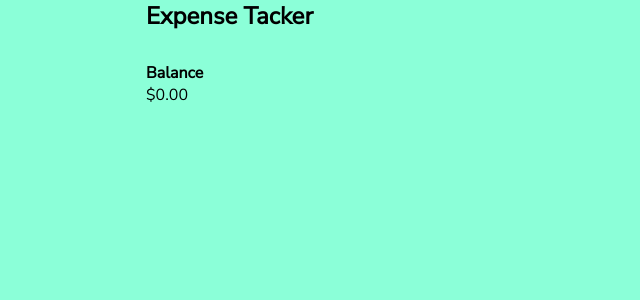
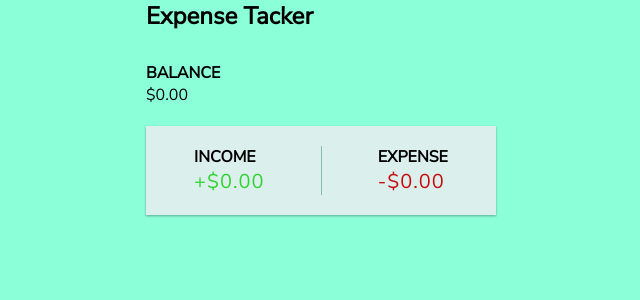
Before and after one commit to amadi5892/Expense-Tracker, a React (Create React App) app: page / in a window 1280 px wide. Shown: the top 300 px of the page, without its empty margins (319-959 px from the left). Built offline with nearby package versions, Linux system fonts and the light colour scheme.

Commit message:
created income-expense component

```diff
--- a/src/App.js
+++ b/src/App.js
@@ -1,5 +1,6 @@
 import Header from './components/header.components';
 import Balance from './components/Balance/balance.component';
+import IncomeExpense from './components/IncomeExpense/IncomeExpense.component';
 
 import './App.css';
 
@@ -9,6 +10,7 @@ function App() {
       <Header />
       <div className="container">
         <Balance />
+        <IncomeExpense />
       </div>
     </div>
   );
--- /dev/null
+++ b/src/components/IncomeExpense/IncomeExpense.component.jsx
@@ -0,0 +1,24 @@
+import React from 'react'
+import './IncomeExpense.styles.css';
+
+const IncomeExpense = () => {
+  return (
+    <div className='incomeExpense-container' >
+        <div>
+            <h4>
+                Income
+            </h4>
+            <span className='money plus' >+$0.00</span>
+        </div>
+        <div className='divider' ></div>
+        <div >
+            <h4>
+                Expense
+            </h4>
+            <span className='money minus' >-$0.00</span>
+        </div>
+    </div>
+  )
+}
+
+export default IncomeExpense
--- /dev/null
+++ b/src/components/IncomeExpense/IncomeExpense.styles.css
@@ -0,0 +1,36 @@
+:root {
+    --box-shadow: 0 1px 3px rgba(0, 0, 0, 0.12), 0 1px 2px rgba(0, 0, 0, 0.24);
+  }
+
+h4 {
+    margin: 0;
+    text-transform: uppercase;
+}
+
+.incomeExpense-container {
+    display: flex;
+    flex-direction: row;
+    justify-content: space-around;
+    margin: 20px auto;
+    background-color: rgb(219, 239, 237);
+    box-shadow: var(--box-shadow);
+    padding: 20px;
+}
+
+.divider {
+    border-left: 1px solid rgb(52, 134, 112, 0.5);
+}
+
+.money {
+    font-size: 20px;
+    letter-spacing: 1px;
+    margin: 5px 0;
+}
+
+.money.plus {
+    color: rgb(47, 211, 47);
+}
+
+.money.minus {
+    color: rgb(201, 9, 9);
+}
```
